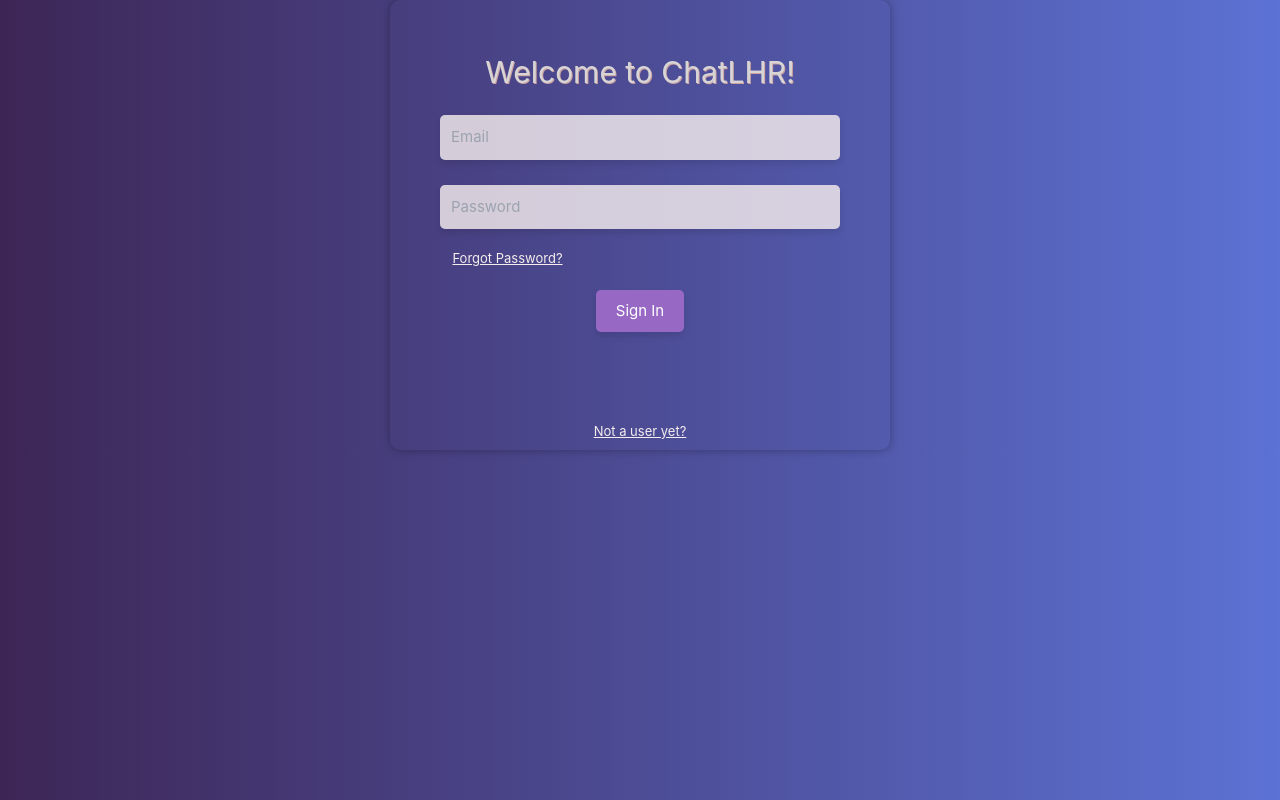
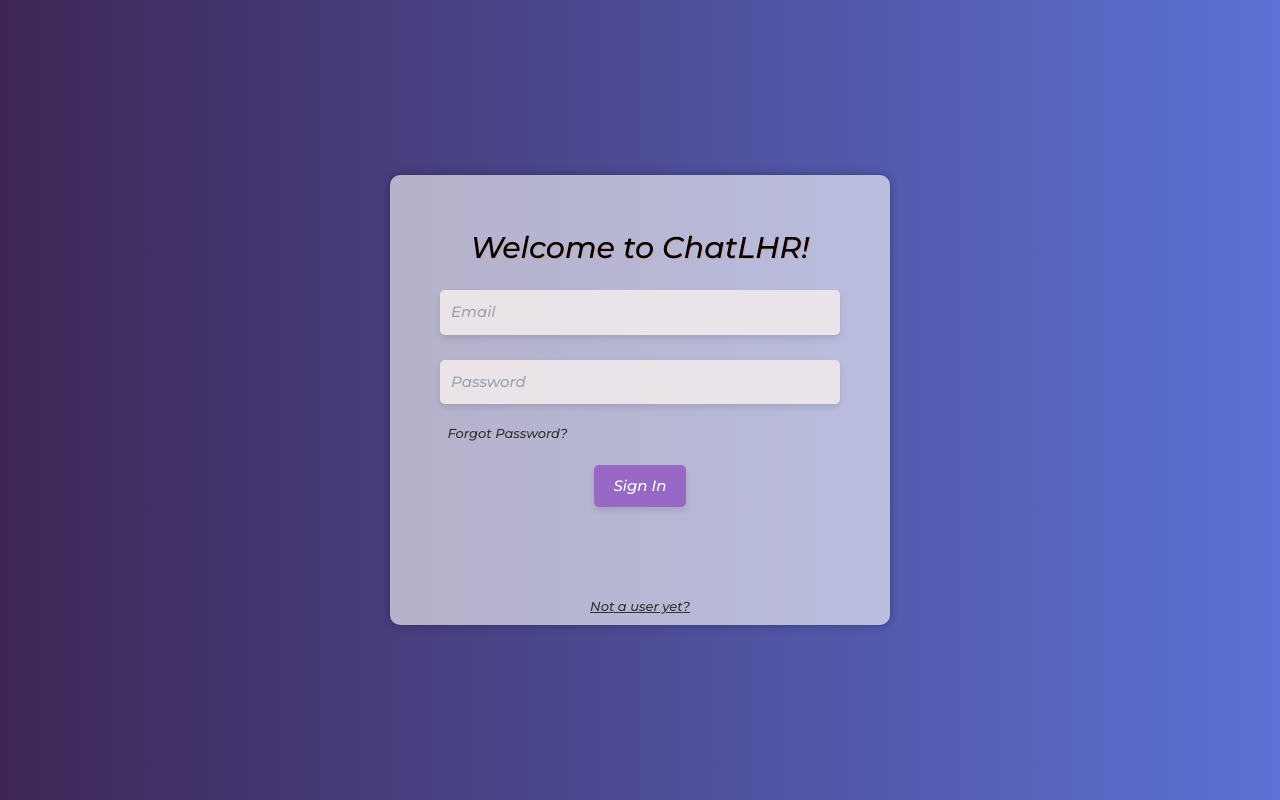
Before and after one commit to LalaChristl/ChatLHR, a React (Create React App) app in the folder client/: page / in a window 1280 px wide. Built offline with nearby package versions, Linux system fonts and the light colour scheme.

Commit message:
css and toastify

```diff
--- a/client/package.json
+++ b/client/package.json
@@ -13,6 +13,7 @@
     "react-router-dom": "^6.8.0",
     "react-scripts": "5.0.1",
     "react-scroll-to-bottom": "^4.2.0",
+    "react-toastify": "^9.1.1",
     "socket.io-client": "^4.5.4",
     "web-vitals": "^2.1.4"
   },
--- a/client/src/pages/Login.js
+++ b/client/src/pages/Login.js
@@ -3,6 +3,21 @@ import { useContext, useState } from "react";
 import { Context } from "../Context";
 import { useNavigate } from "react-router-dom";
 import "../styles/Login.css";
+
+import { ToastContainer, toast } from "react-toastify";
+import "react-toastify/dist/ReactToastify.css";
+
+const notify = () =>
+toast('Wrong Email or Password!', {
+
+  autoClose: false,
+  hideProgressBar: true,
+  closeOnClick: true,
+  pauseOnHover: true,
+  draggable: true,
+  progress: undefined,
+  theme: "light",
+  });
 
 function Login() {
   const { dispatch, setUserName } = useContext(Context);
@@ -28,7 +43,7 @@ function Login() {
         });
       } else if (response.data.status === "fail") {
         console.log(":flamingo: ~ handleLogin ~ response", response);
-        alert("Wrong email or password");
+        notify();
       }
     } catch (err) {
       console.log("Err", err);
@@ -65,7 +80,8 @@ function Login() {
             Sign In
           </button>
 
-          <p onClick={handleNotUser}>Not a user yet?</p>
+          <p className="p-3" onClick={handleNotUser}>Not a user yet?</p>
+          <ToastContainer />
         </div>
       </div>
     </div>
--- a/client/src/pages/Register.js
+++ b/client/src/pages/Register.js
@@ -7,6 +7,20 @@ import { useNavigate } from "react-router-dom";
 import Loading from "../components/Loading";
 import { Context } from "../Context";
 import addPhoto from "../images/add_photo.png";
+
+import { ToastContainer, toast } from "react-toastify";
+import "react-toastify/dist/ReactToastify.css";
+
+const notify = () =>
+  toast("Passwords do not match!", {
+    autoClose: false,
+    hideProgressBar: true,
+    closeOnClick: true,
+    pauseOnHover: true,
+    draggable: true,
+    progress: undefined,
+    theme: "light",
+  });
 
 const Register = () => {
   const [data, setData] = useState({
@@ -32,7 +46,10 @@ const Register = () => {
       setUserName(response.data.createUser.username);
     }
 
-    if (password !== confirmPassword) alert("Passwords do not match");
+    if (password !== confirmPassword) {
+      notify();
+      return;
+    }
 
     if (response.data.status === "success") navigate("/");
   };
@@ -67,7 +84,8 @@ const Register = () => {
   };
 
   const handleAlreadyUser = () => {
-    navigate("/");
+    navigate("/login");
+
   };
 
   return (
@@ -130,6 +148,7 @@ const Register = () => {
         <p className="p-3" onClick={handleAlreadyUser}>
           Already a user?
         </p>
+        <ToastContainer />
       </div>
     </div>
   );
--- a/client/src/styles/Login.css
+++ b/client/src/styles/Login.css
@@ -1,22 +1,14 @@
 @import url("https://fonts.googleapis.com/css2?family=Montserrat:ital,wght@1,500&display=swap");
 
-<<<<<<< HEAD
-/* html,
-body {
+.body-login {
   height: 100%;
   margin: 0;
-}
-=======
->>>>>>> 0fc85d5ad4a655787c54c395e2c09834bffd4974
-
-
-.body-login {
   background: linear-gradient(to right, #3d2656, #5c72d4);
   display: flex;
   align-items: center;
   justify-content: center;
   font-family: "Montserrat", sans-serif;
-} */
+}
 
 .container-login {
   display: flex;
@@ -26,9 +18,8 @@ body {
 }
 
 .container-2-login {
-  background-color: rgba(255, 255, 255, 0);
+  background-color: rgba(255, 255, 255, 0.6);
   padding: 5rem;
-
   border-radius: 10px;
   box-shadow: 0 0 10px rgba(0, 0, 0, 0.3);
   text-align: center;
@@ -39,7 +30,7 @@ body {
 
 .h1-login {
   font-size: 3rem;
-  color: rgb(215, 213, 213);
+  color: rgb(0, 0, 0);
   margin-bottom: 2rem;
   text-shadow: 1px 1px rgb(203, 161, 161);
 }
@@ -82,9 +73,9 @@ body {
   box-shadow: 0 4px 6px rgba(0, 0, 0, 0.3);
 }
 
-p {
+.p-3 {
   font-size: 1.3rem;
-  color: rgb(245, 237, 237);
+  color: #333;
   margin-top: 2rem;
   cursor: pointer;
   text-decoration: underline;
@@ -98,5 +89,15 @@ p:hover {
   margin-top: -1rem;
   padding-right: 270px;
   font-size: 1.3rem;
-  color: rgb(245, 237, 237);
+  color: #333;
 }
+
+.Toastify__toast-container {
+  top: 100px;
+  left: 0;
+  right: 0;
+  margin-left: auto;
+  margin-right: auto;
+  margin-top: 330px;
+
+}
```
Also changed, not shown: client/src/styles/Register.css (line endings or trailing spaces), 1 other file (tests, documents, lock files or other folders).
